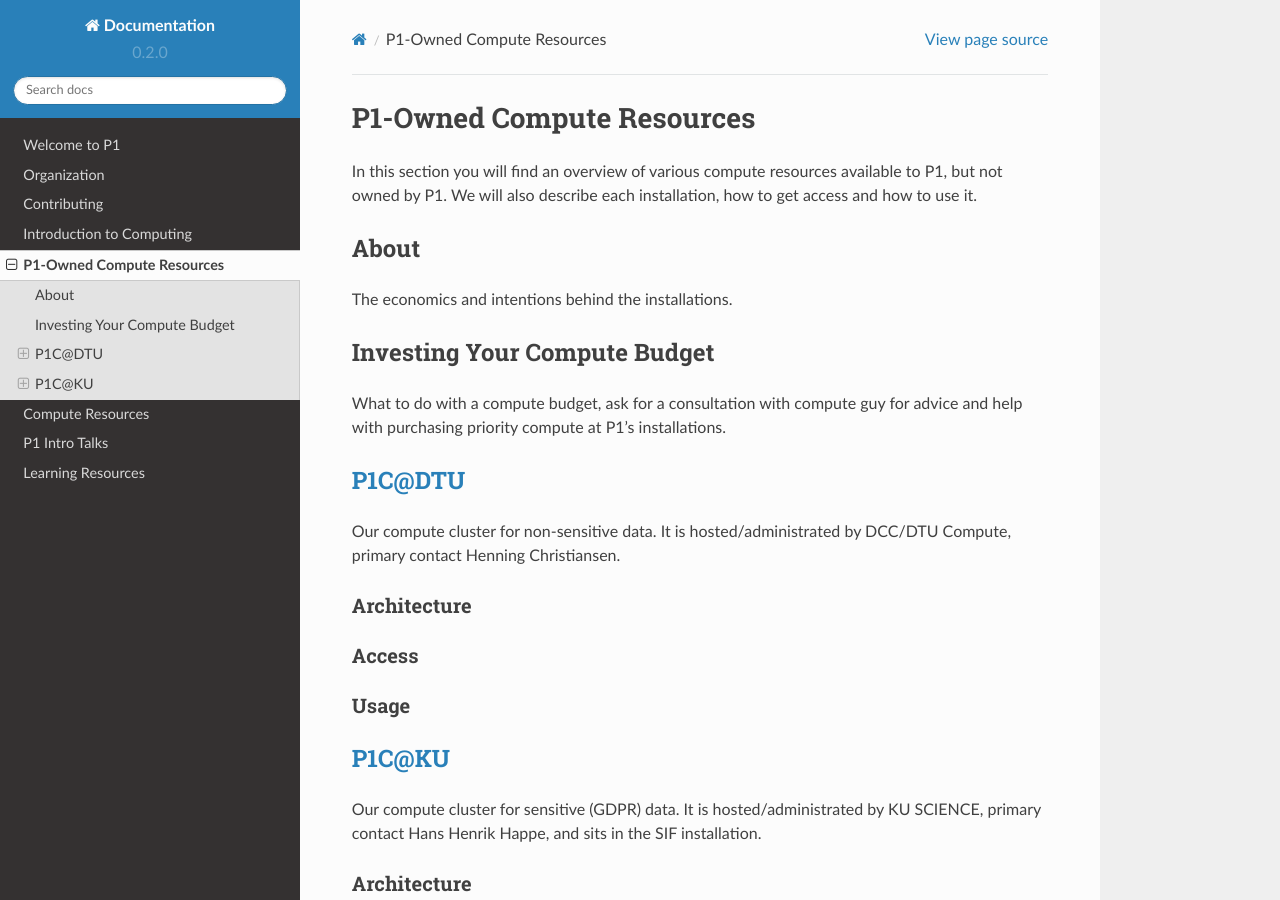
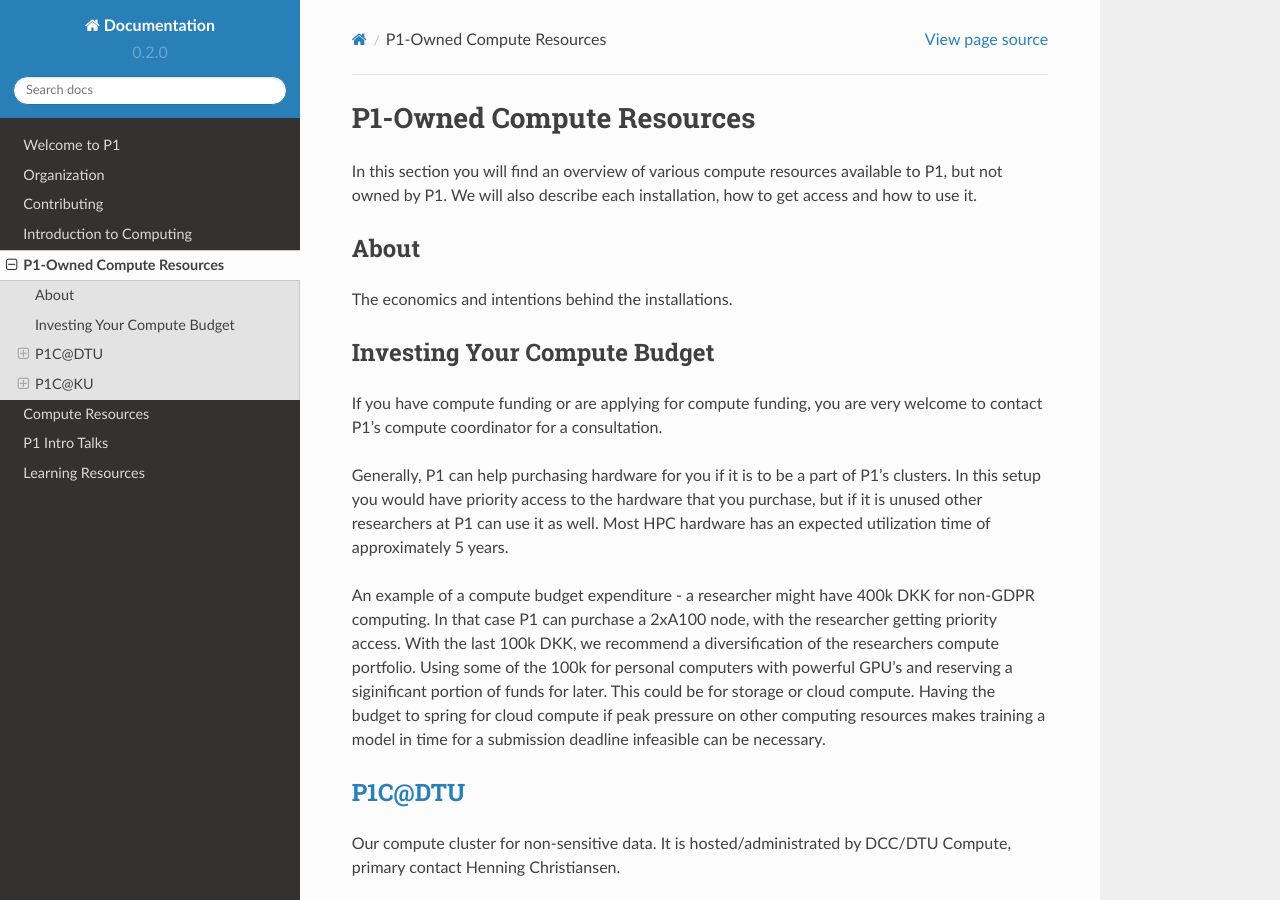
Before and after one commit to Pioneer-Centre-for-AI/p1-compute-documentation, a Sphinx documentation site: the page built from docs/source/p1-compute-resources.rst, in a window 1280 px wide and 900 px high. Built offline with Sphinx 7.4.7 and the Read the Docs theme 2.0.0, drawn with Linux system fonts in a browser that asks for light colours.

Commit message:
Add some p1 compute resource material

```diff
--- a/docs/source/p1-compute-resources.rst
+++ b/docs/source/p1-compute-resources.rst
@@ -8,7 +8,12 @@
 
 Investing Your Compute Budget
 *****************************
-What to do with a compute budget, ask for a consultation with compute guy for advice and help with purchasing priority compute at P1's installations.
+If you have compute funding or are applying for compute funding, you are very welcome to contact P1's compute coordinator for a consultation.
+
+Generally, P1 can help purchasing hardware for you if it is to be a part of P1's clusters. In this setup you would have priority access to the hardware that you purchase, but if it is unused other researchers at P1 can use it as well.
+Most HPC hardware has an expected utilization time of approximately 5 years.
+
+An example of a compute budget expenditure - a researcher might have 400k DKK for non-GDPR computing. In that case P1 can purchase a 2xA100 node, with the researcher getting priority access. With the last 100k DKK, we recommend a diversification of the researchers compute portfolio. Using some of the 100k for personal computers with powerful GPU's and reserving a siginificant portion of funds for later. This could be for storage or cloud compute. Having the budget to spring for cloud compute if peak pressure on other computing resources makes training a model in time for a submission deadline infeasible can be necessary.
 
 P1C@DTU
 *******
```
